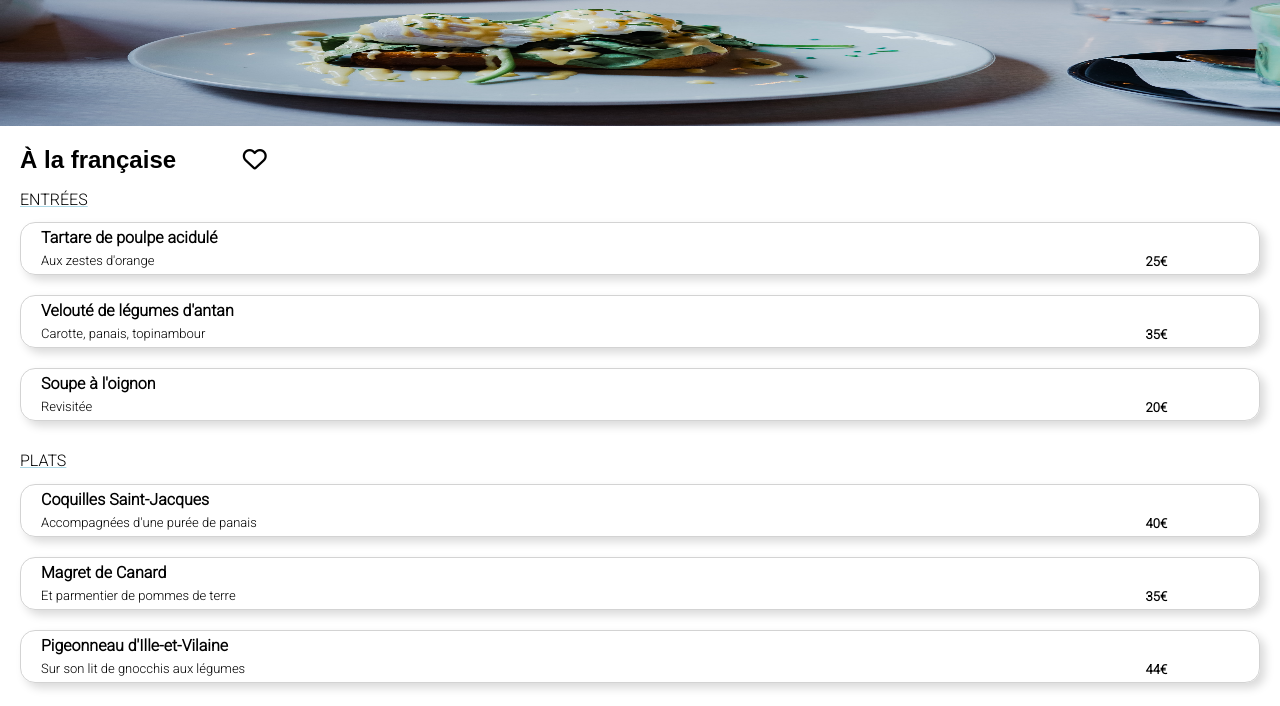
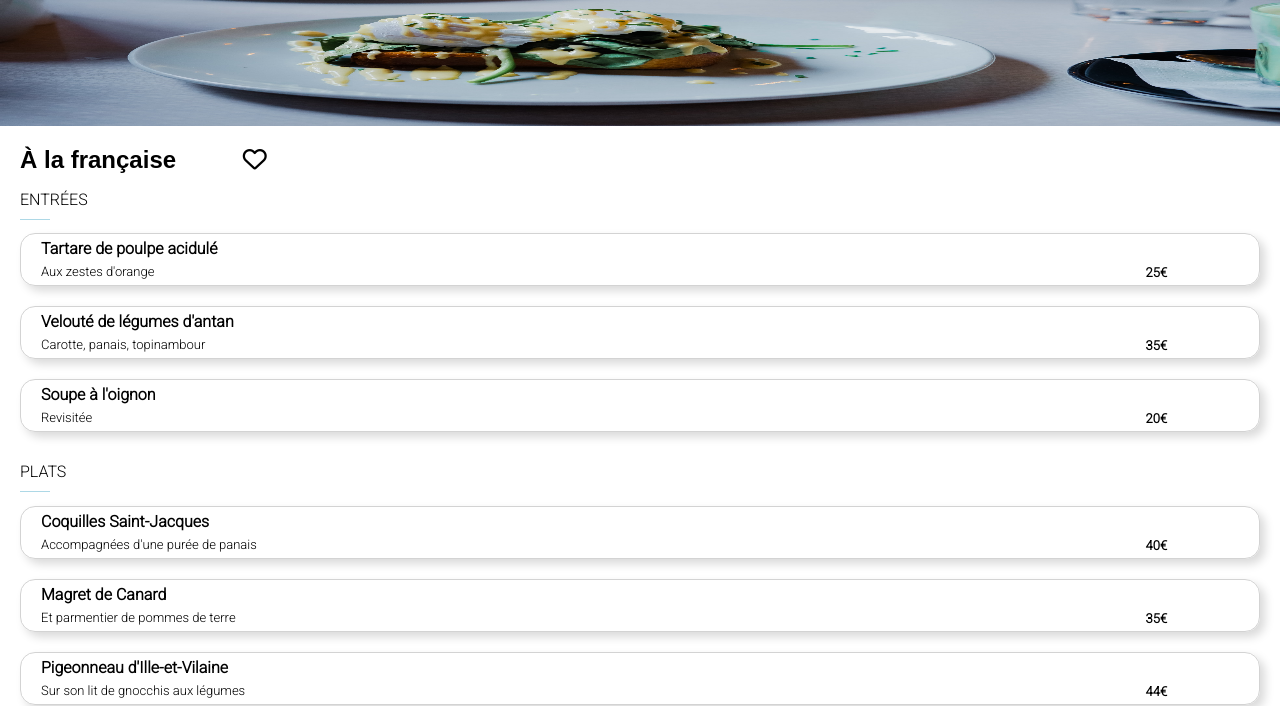
Before and after one commit to Zanthix/OpenClassrooms, a website: page P3_Louis_Hamelin/a_la_francaise.html in a window 1280 px wide. Shown: the part 125-831 px from the top of the page. Drawn offline with Linux system fonts and the light colour scheme; a web font is replaced by a local one.

Commit message:
Fix underline pages restaurants

```diff
--- a/P3_Louis_Hamelin/secondary.scss
+++ b/P3_Louis_Hamelin/secondary.scss
@@ -34,8 +34,9 @@ header{
 h2{
     font-size: 1rem;
     font-weight: 100;
-    text-decoration: underline;
-    text-decoration-color: lightblue;
+    border-bottom: 1px solid lightblue;
+    padding-bottom: 10px;
+    width: 30px;
 }
 .all-text{
     margin-left: 20px;
```
Also changed, not shown: P3_Louis_Hamelin/secondary.css, 1 other file.
